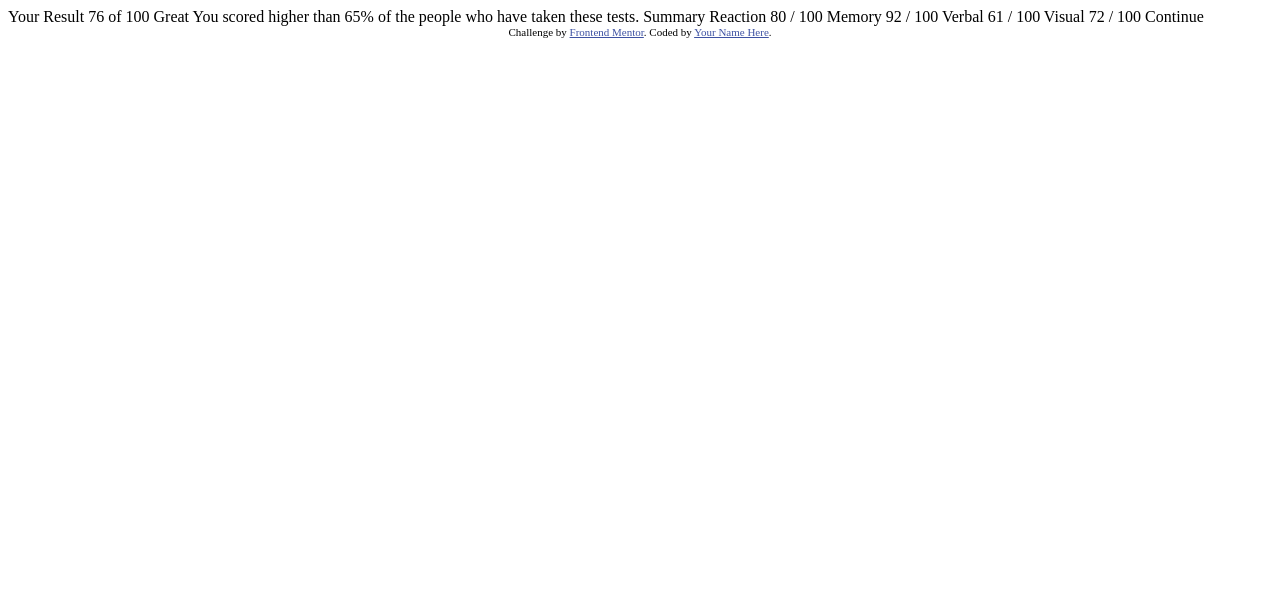
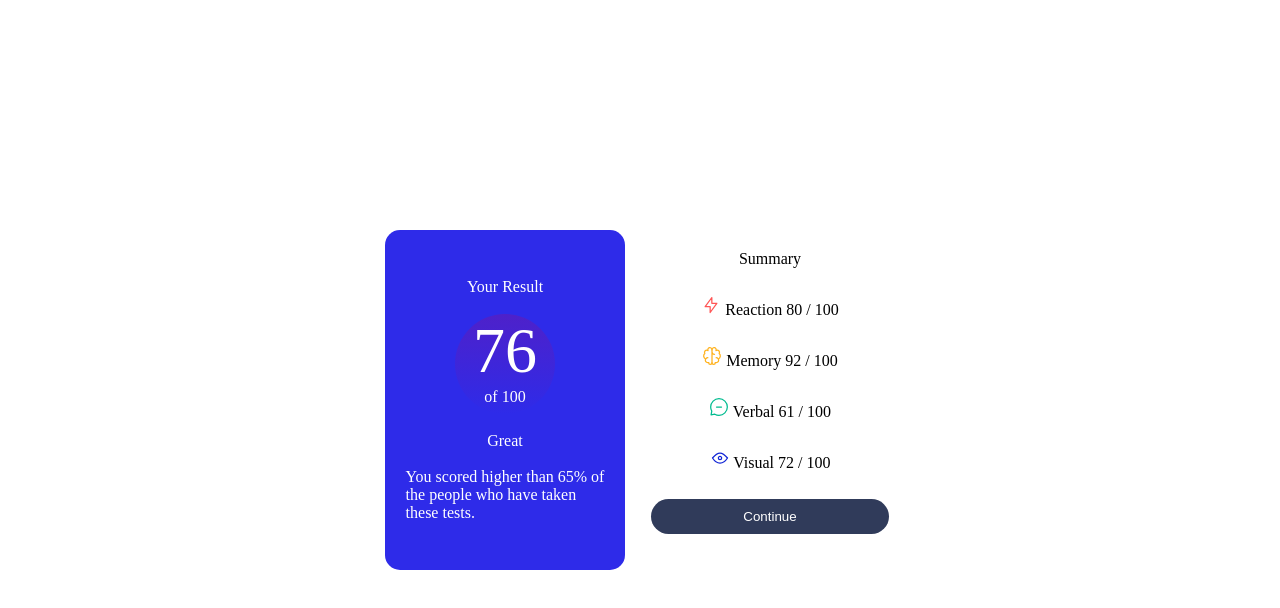
Before and after one commit to GladinShan/Results-summary-component, a plain HTML site: page index.html in a window 1280 px wide. Drawn offline with Linux system fonts and the light colour scheme.

Commit message:
50% completed

```diff
--- a/index.html
+++ b/index.html
@@ -5,43 +5,54 @@
   <meta name="viewport" content="width=device-width, initial-scale=1.0"> <!-- displays site properly based on user's device -->
 
   <link rel="icon" type="image/png" sizes="32x32" href="./assets/images/favicon-32x32.png">
+  <link rel="stylesheet" href="style.css">
 
-  <title>Frontend Mentor | Results summary component</title>
+  <title>Results summary component</title>
 
-  <!-- Feel free to remove these styles or customise in your own stylesheet 👍 -->
-  <style>
-    .attribution { font-size: 11px; text-align: center; }
-    .attribution a { color: hsl(228, 45%, 44%); }
-  </style>
+
 </head>
 <body>
 
-  Your Result
-  76
-  of 100
+<div id="main">
+  <div id="container1">
+  <div> Your Result</div>
+  <br>
+  <div id="circle">
+    <div id="size">76<br></div>
+  <div id="outoff">of 100</div>
+</div>
+  <br>
+<div id="great">
+  Great
+</div>
+  <br>
+  <p id="description"> You scored higher than 65% of <br> the people who have taken <br> these tests.</p>
+</div>
+<div id="flex-box">
+  <div id="title">Summary</div>
 
-  Great
-  You scored higher than 65% of the people who have taken these tests.
-
-  Summary
-
+<div id="reaction">
+  <img src="assets\images\icon-reaction.svg" alt="Reactionimage">
   Reaction
   80 / 100
-
+</div>
+<div id="memory">
+  <img src="assets\images\icon-memory.svg" alt="Memoryimage">
   Memory
   92 / 100
-
+</div>
+<div id="verbal">
+  <img src="assets\images\icon-verbal.svg" alt="Verbalimage">
   Verbal
   61 / 100
-
+</div>
+<div id="visual">
+  <img src="assets\images\icon-visual.svg" alt="Visualimage">
   Visual
   72 / 100
-
-  Continue
-
-  <div class="attribution">
-    Challenge by <a href="https://www.frontendmentor.io?ref=challenge" target="_blank">Frontend Mentor</a>.
-    Coded by <a href="#">Your Name Here</a>.
+</div>
+  <button id="button">Continue</button>
+  </div>
   </div>
 </body>
 </html>
--- /dev/null
+++ b/style.css
@@ -0,0 +1,63 @@
+*{
+    margin: 0px;
+}
+#main{
+   height: 800px;
+   display: flex;
+   flex-direction: row;
+   justify-content: center;
+   align-items: center;
+   gap: 20px;
+}
+#container1{
+    height: 300px;
+    width: 200px;
+    display: flex;
+    flex-direction: column;
+    justify-content: center;
+    align-items: center;
+    color: white;
+    background-color: hsl(241, 81%, 54%);
+    border-radius: 15px;
+    padding: 20px;
+}
+#circle{
+    background-image: linear-gradient(hsla(256, 72%, 46%, 1),hsla(241, 72%, 46%, 0));
+    border-radius: 80%;
+    width: 100px;
+    height: 100px;
+}
+#size{
+    font-size: 64px;
+    display: flex;
+    flex-direction: column;
+    align-items: center;
+}
+#outoff{
+    display: flex;
+    flex-direction: column;
+    align-items: center;
+}
+
+#flex-box{
+    height: 300px;
+    width: 250px;
+    display: flex;
+    flex-direction: column;
+    align-items: center;
+    gap: 27px;
+    background-color: hsl(0, 0%, 100%);
+    box-shadow: 2px red;
+
+}
+#button{
+    width: 95%;
+    padding: 10px;
+    border-radius: 30px;
+    color: white;
+    background-color:  hsl(224, 30%, 27%);
+    border: 0;
+}
+#button:hover{
+    background-color:hsl(241, 81%, 54%);
+}
```
